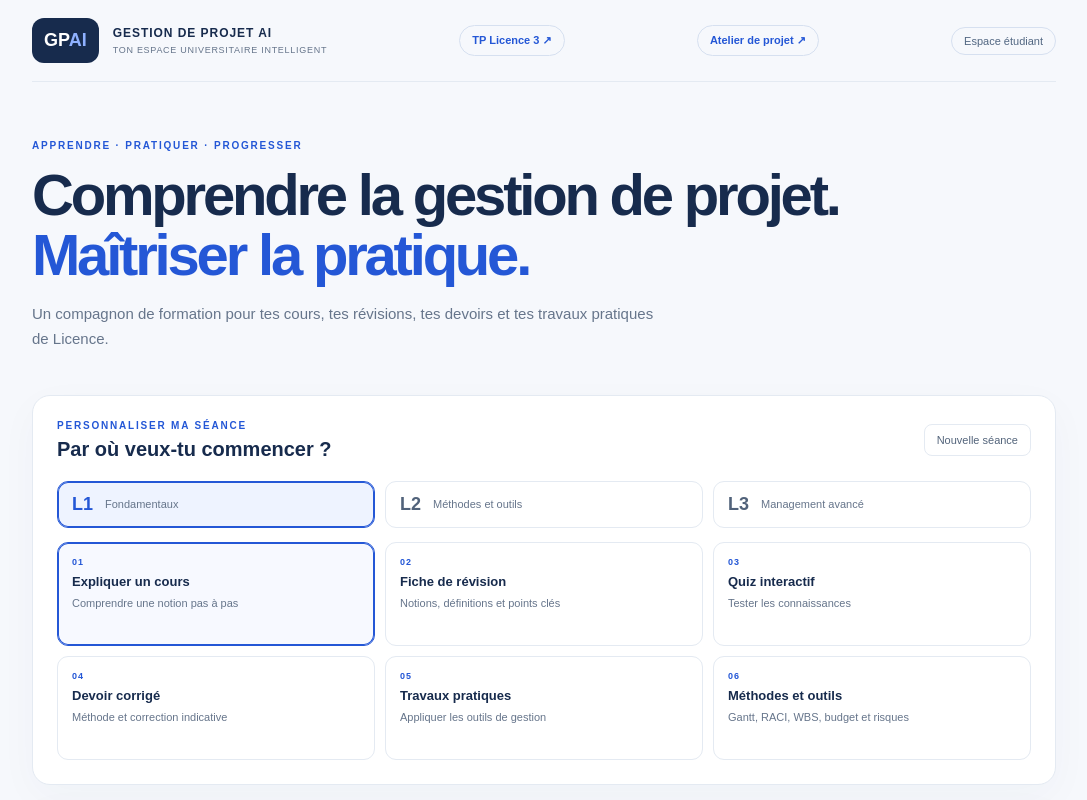
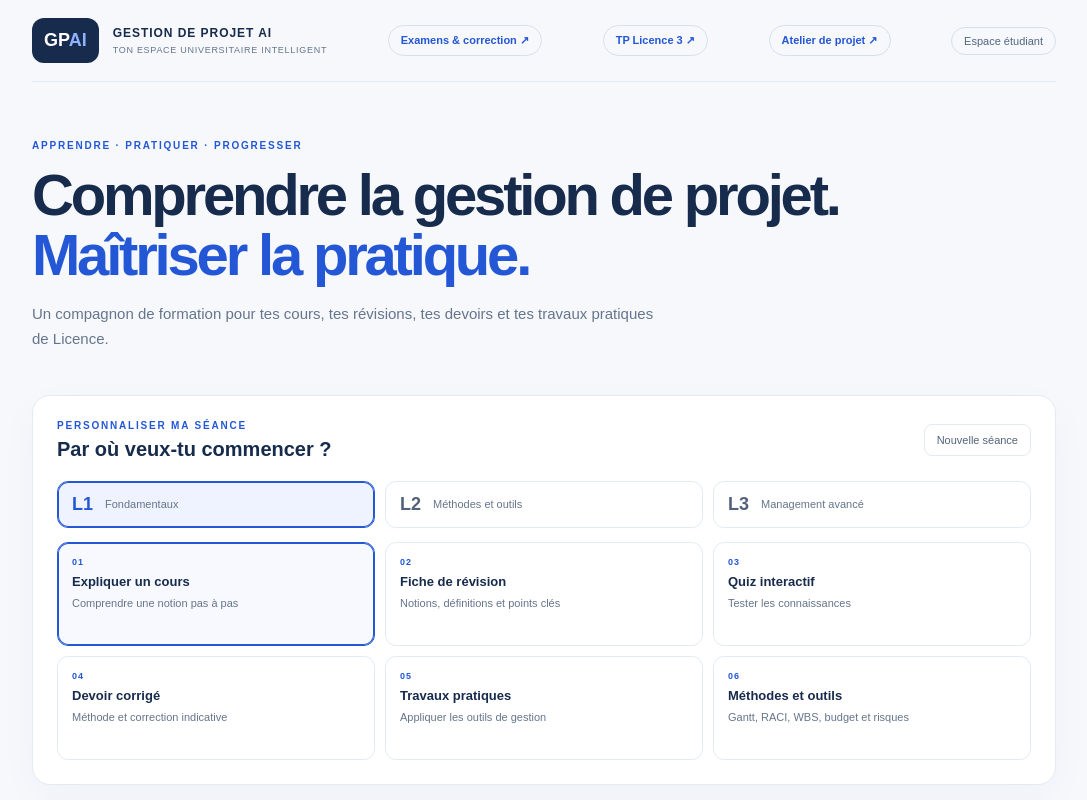
Before and after one commit to djama77/gestion-projet-ai, a Next.js app: page / in a window 1280 px wide. Shown: the top 800 px of the page, without its empty margins (96-1183 px from the left). Built offline with nearby package versions, Linux system fonts and the light colour scheme.

Commit message:
Ajoute un accès direct au correcteur d'examens

```diff
--- a/src/app/page.tsx
+++ b/src/app/page.tsx
@@ -193,7 +193,7 @@ export default function Home() {
     <header className="topbar">
       <div className="brand-mark">GP<span>AI</span></div>
       <div className="brand-copy"><strong>GESTION DE PROJET AI</strong><small>TON ESPACE UNIVERSITAIRE INTELLIGENT</small></div>
-      <a className="atelier-link" href="/tp-l3">TP Licence 3 ↗</a><a className="atelier-link" href="/atelier">Atelier de projet ↗</a><span className="status">Espace étudiant</span>
+      <a className="atelier-link" href="/examens">Examens & correction ↗</a><a className="atelier-link" href="/tp-l3">TP Licence 3 ↗</a><a className="atelier-link" href="/atelier">Atelier de projet ↗</a><span className="status">Espace étudiant</span>
     </header>
 
     <section className="hero">
```
